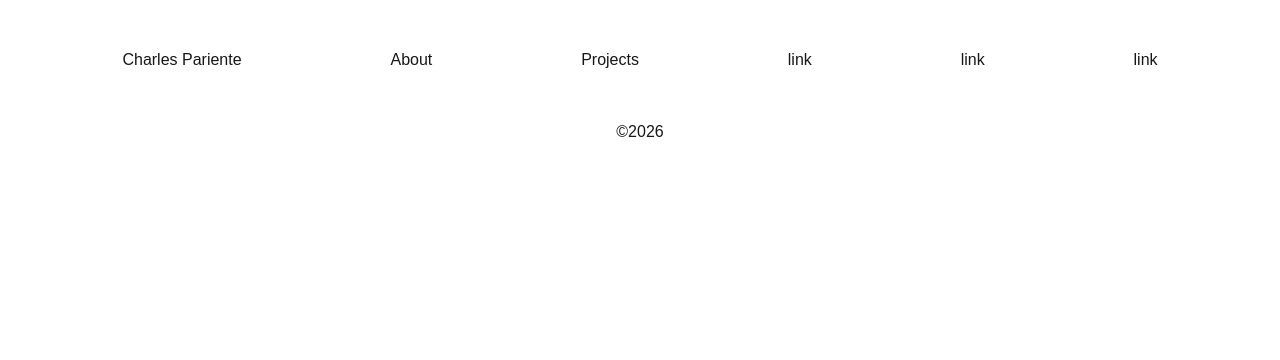
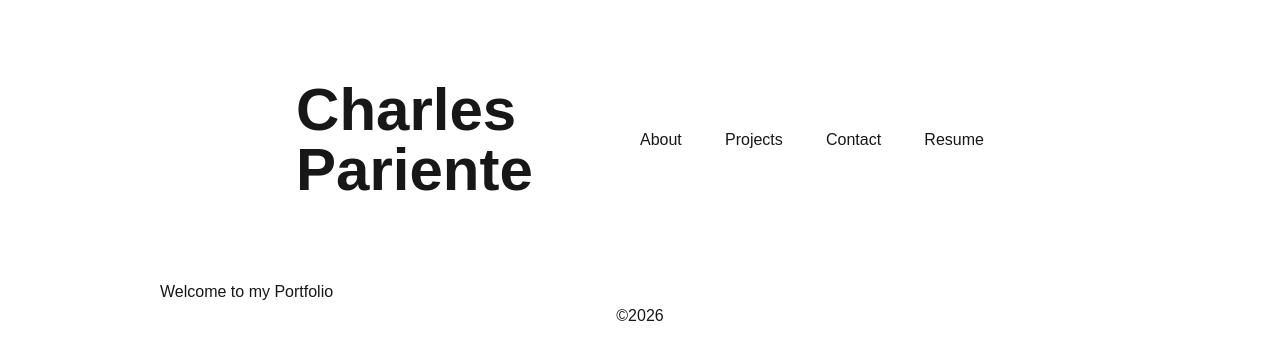
Before and after one commit to cmap89/charliepstatic, a Next.js app: page / in a window 1280 px wide. Shown: the top 360 px of the page. Built offline with nearby package versions, Linux system fonts and the light colour scheme.

Commit message:
Install packages for code legibility Create custom components for site page layouts

```diff
--- a/package.json
+++ b/package.json
@@ -9,9 +9,11 @@
     "lint": "eslint"
   },
   "dependencies": {
+    "clsx": "^2.1.1",
     "next": "16.2.6",
     "react": "19.2.4",
-    "react-dom": "19.2.4"
+    "react-dom": "19.2.4",
+    "tailwind-merge": "^3.6.0"
   },
   "devDependencies": {
     "@tailwindcss/postcss": "^4",
@@ -20,6 +22,8 @@
     "@types/react-dom": "^19",
     "eslint": "^9",
     "eslint-config-next": "16.2.6",
+    "prettier": "^3.8.3",
+    "prettier-plugin-tailwindcss": "^0.8.0",
     "tailwindcss": "^4",
     "typescript": "^5"
   }
--- a/src/app/layout.tsx
+++ b/src/app/layout.tsx
@@ -30,11 +30,11 @@ export default function RootLayout({
       lang="en"
       className={`${geistSans.variable} ${geistMono.variable} h-full antialiased`}
     >
-      <body className="min-h-full flex flex-col">
-        <Navbar/>
+      <body className="flex flex-col items-center">
+        <Navbar />
         {children}
-        <Footer/>
-        </body>
+        <Footer />
+      </body>
     </html>
   );
 }
--- a/src/app/page.tsx
+++ b/src/app/page.tsx
@@ -1,7 +1,11 @@
+import PageSection from "@/components/PageSection";
+
 export default function Home() {
   return (
-    <div>
-
-    </div>
+    <>
+      <PageSection>
+        <h2>Welcome to my Portfolio</h2>
+      </PageSection>
+    </>
   );
 }
--- a/src/components/Navbar.tsx
+++ b/src/components/Navbar.tsx
@@ -1,14 +1,13 @@
 export default function Navbar() {
-    return (
-        <nav className="p-12" >
-            <ul className="container mx-auto flex justify-around" >
-                <li>Charles Pariente</li>
-                <li>About</li>
-                <li>Projects</li>
-                <li>link</li>
-                <li>link</li>
-                <li>link</li>
-            </ul>
-        </nav>
-    )
+  return (
+    <nav className="flex justify-between p-20">
+      <h2 className="w-1/3 text-6xl font-bold">Charles Pariente</h2>
+      <ul className="flex w-1/2 items-center justify-between">
+        <li>About</li>
+        <li>Projects</li>
+        <li>Contact</li>
+        <li>Resume</li>
+      </ul>
+    </nav>
+  );
 }
--- /dev/null
+++ b/src/components/PageSection.tsx
@@ -0,0 +1,20 @@
+import { ReactNode } from "react";
+import { cn } from "@/utils";
+
+interface PageSectionProps {
+  children: ReactNode;
+  altSectStyle?: string;
+  altContStyle?: string;
+}
+
+export default function PageSection({
+  children,
+  altSectStyle,
+  altContStyle,
+}: PageSectionProps) {
+  return (
+    <section className={cn("flex w-full flex-col items-center", altSectStyle)}>
+      <div className={cn("w-3/4", altContStyle)}>{children}</div>
+    </section>
+  );
+}
--- /dev/null
+++ b/src/utils.ts
@@ -0,0 +1,6 @@
+import { clsx, type ClassValue } from "clsx";
+import { twMerge } from "tailwind-merge";
+
+export function cn(...inputs: ClassValue[]) {
+  return twMerge(clsx(inputs));
+}
```
Also changed, not shown: 2 other files (tests, documents, lock files or other folders).
